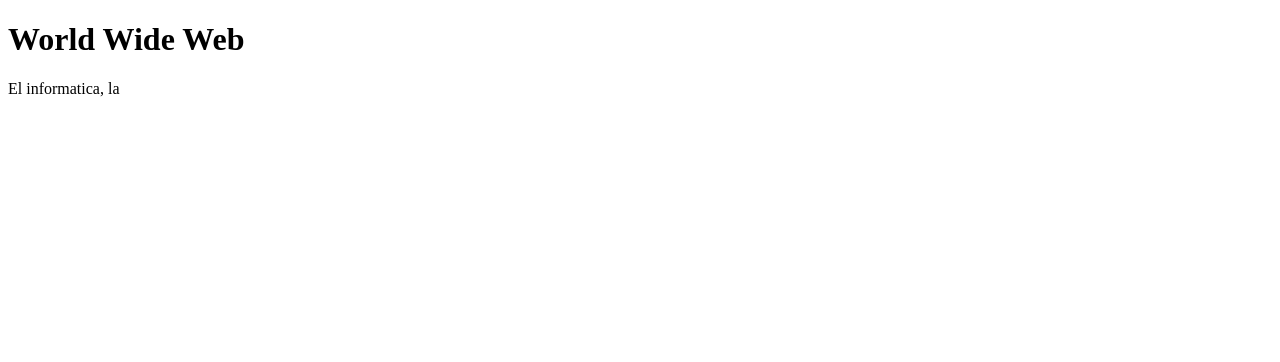
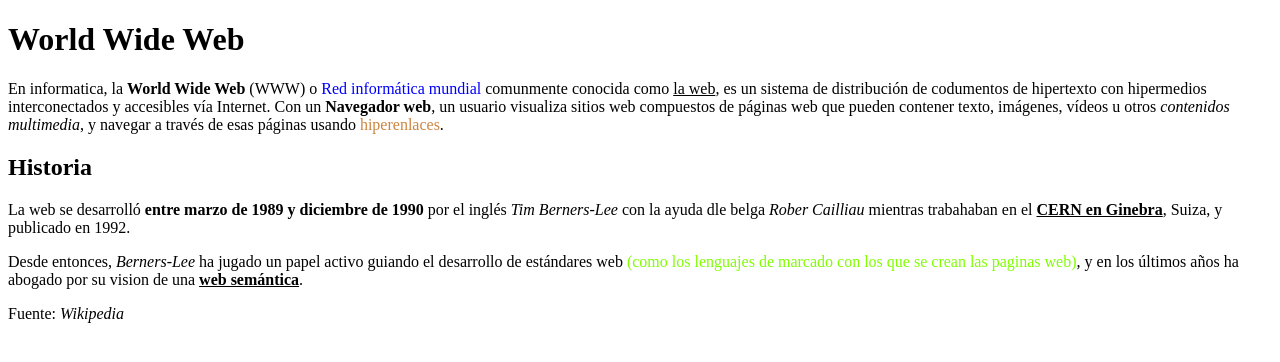
Before and after one commit to JPeralV/Daw_26-27, a plain HTML site: page LMSGI/Unidad_2/MI-PRIMERA-WEB/Ejercicio_2.html in a window 1280 px wide. Drawn offline with Linux system fonts and the light colour scheme.

Commit message:
Ejercicio 2 marcas

```diff
--- a/LMSGI/Unidad_2/MI-PRIMERA-WEB/Ejercicio_2.html
+++ b/LMSGI/Unidad_2/MI-PRIMERA-WEB/Ejercicio_2.html
@@ -8,6 +8,26 @@
 <body>
     <h1>World Wide Web</h1>
 
-    <p>El informatica, la <strong></strong></p>
+    <p>En informatica, la <strong>World Wide Web</strong> (WWW) o <span style="color: blue;">Red informática mundial</span>
+        comunmente conocida como <u>la web</u>, es un sistema de distribución de codumentos
+        de hipertexto con hipermedios interconectados y accesibles vía Internet. Con un
+        <strong>Navegador web</strong>, un usuario visualiza sitios web compuestos de páginas web que
+        pueden contener texto, imágenes, vídeos u otros <em>contenidos multimedia</em>, y navegar
+        a través de esas páginas usando <span style="color: peru;">hiperenlaces</span>.
+    </p>
+
+    <h2>Historia</h2>
+
+    <p>La web se desarrolló <strong>entre marzo de 1989 y diciembre de 1990</strong> por el inglés <em>Tim
+        Berners-Lee</em> con la ayuda dle belga <em>Rober Cailliau</em> mientras trabahaban en el
+        <strong><u>CERN en Ginebra</u></strong>, Suiza, y publicado en 1992.
+    </p>
+    <p>Desde entonces, <em>Berners-Lee</em> ha jugado un papel activo guiando el desarrollo de
+    estándares web <span style="color: chartreuse;">(como los lenguajes de marcado con los que se crean las paginas web)</span>,
+    y en los últimos años ha abogado por su vision de una <strong><u>web semántica</u></strong>.
+</p>
+
+<p>Fuente: <em>Wikipedia</em></p>
+
 </body>
 </html>
```
